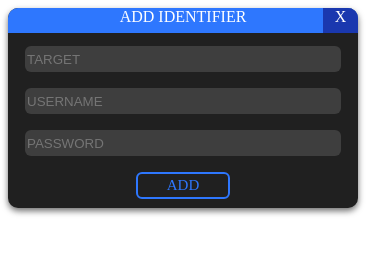
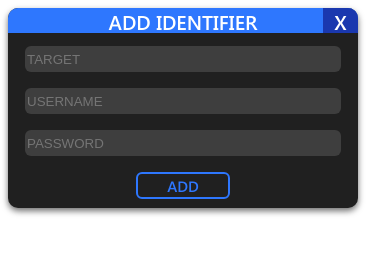
Before and after one commit to thecatcore/Password-Encrypt-App, an Electron app: page src/html/add.html in a window 366 px wide. Drawn offline with Linux system fonts and the light colour scheme; no server answers.

Commit message:
fixed font and header (i guess)

```diff
--- a/src/css/style.css
+++ b/src/css/style.css
@@ -1,5 +1,5 @@
 body {
-	font-family:Segoe UI Semibold;
+	font-family:SystemFont;
 	background-color:rgba(0,0,0,0);
     color: #fff;
     text-align: center;
@@ -37,6 +37,8 @@ table, th, td {
 
 .box_header{
 	margin-bottom:13px;
+	padding-top:0px;
+	padding-bottom:0px;
 	display:block;
 	height:25px;
 	border-top-right-radius: 10px;
@@ -44,12 +46,13 @@ table, th, td {
 	background-color:#2E77FE;
 	margin-left:0px;
 	-webkit-app-region:drag;
+	font-size:20px;
 }
 
 .button_regular{
 	margin-bottom:13px;
 	font-size:15px;
-	font-family:Segoe UI Semibold;
+	font-family:SystemFont;
 	background-color:#202020;
 	border: 2px solid #2E77FE;
 	border-radius:6px;
@@ -110,3 +113,8 @@ table, th, td {
 .appfunction_close:hover{
 	background-color:#E2114A;
 }
+
+@font-face {
+  font-family: SystemFont;
+  src: url(../font/segoe-ui-semibold.ttf);
+}
```
Also changed, not shown: src/font/segoe-ui-semibold.ttf (added).
